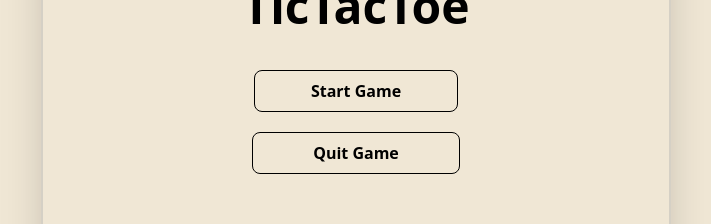
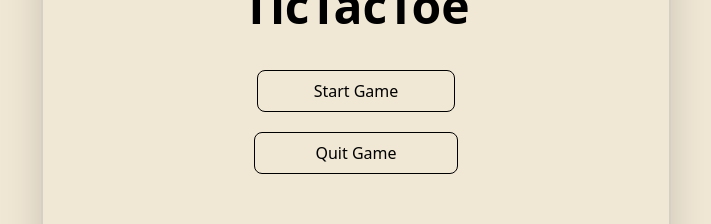
Before and after one commit to lirhzaaa/tictactoe, a React (Vite) app: page / in a window 1280 px wide. Shown: the part 322-546 px from the top of the page, without its empty margins (284-995 px from the left). Built offline with nearby package versions, Linux system fonts and the light colour scheme.

Commit message:
fat: update navigate 2

```diff
--- a/src/assets/pages/start/start1.jsx
+++ b/src/assets/pages/start/start1.jsx
@@ -5,24 +5,18 @@ const Start1 = () => {
     <div className="bg-[#F0E7D5] h-screen w-full flex justify-center items-center">
       <div className="flex flex-col justify-center items-center gap-5 bg-[#F0E7D5] w-[630px] h-[453px] rounded-2xl shadow-2xl border-2 border-gray-500/20">
         <h1 className="text-5xl font-bold mb-5 cursor-pointer">TicTacToe</h1>
-        <Button
-          color="bg-transparant"
-          textColor="text-black"
-          className="px-14 py-2 border border-black rounded-lg hover:bg-black hover:text-white transition-all duration-700 cursor-pointer"
-          type="button"
-          onClick={() => navigate("/start")}
+        <a
+          className="bg-transparant text-black px-14 py-2 border border-black rounded-lg hover:bg-black hover:text-white transition-all duration-700 cursor-pointer"
+          href="/start"
         >
           Start Game
-        </Button>
-        <Button
-          color="bg-transparant"
-          textColor="text-black"
-          className="px-15 py-2 border border-black rounded-lg hover:bg-red-600 hover:text-white transition-all duration-700 cursor-pointer"
-          type="button"
-          onClick={() => navigate("/start")}
+        </a>
+        <a
+          className="bg-transparant text-black px-15 py-2 border border-black rounded-lg hover:bg-red-600 hover:text-white transition-all duration-700 cursor-pointer"
+          href="google.com"
         >
           Quit Game
-        </Button>
+        </a>
       </div>
     </div>
   );
--- a/src/assets/pages/start/start2.jsx
+++ b/src/assets/pages/start/start2.jsx
@@ -17,24 +17,18 @@ const Start2 = () => {
           </span>
         </div>
         <div className="flex justify-between items-center w-full px-10">
-          <Button
-            color="bg-transparant"
-            textColor="text-black"
-            className="px-14 py-2 border border-black rounded-lg hover:bg-black hover:text-white transition-all duration-700 cursor-pointer"
-            type="button"
-            onClick={() => navigate("/")}
+          <a
+            className="bg-transparant text-black px-14 py-2 border border-black rounded-lg hover:bg-black hover:text-white transition-all duration-700 cursor-pointer"
+            hraf="/"
           >
             Back
-          </Button>
-          <Button
-            color="bg-transparant"
-            textColor="text-black"
-            className="px-14 py-2 border border-black rounded-lg hover:bg-black hover:text-white transition-all duration-700 cursor-pointer"
-            type="button"
-            onClick={() => navigate("/login")}
+          </a>
+          <a
+            className="bg-transparant text-black px-14 py-2 border border-black rounded-lg hover:bg-black hover:text-white transition-all duration-700 cursor-pointer"
+            href="/login"
           >
             Next
-          </Button>
+          </a>
         </div>
       </div>
     </div>
```
